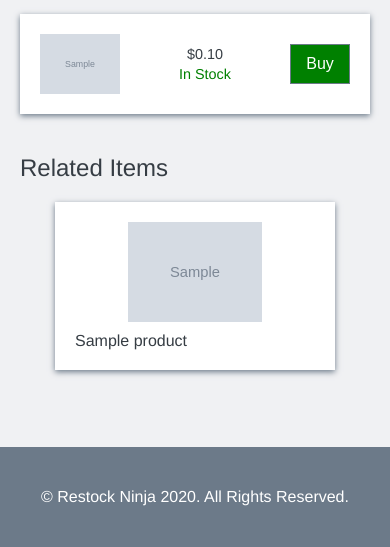
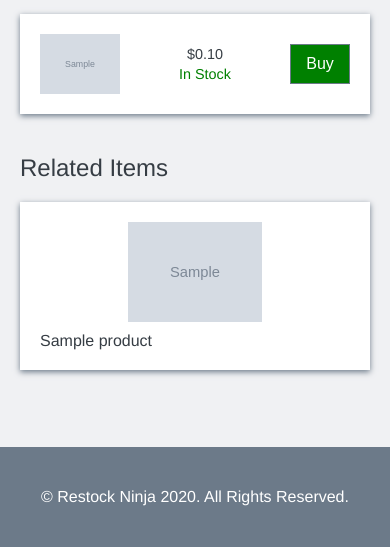
Before and after one commit to kenbrichford/restockninja, a Django app: template products/templates/products/product_detail.html in a window 390 px wide. Shown: the part 297-844 px from the top of the page. Run offline with Django 3.2, Linux system fonts and the light colour scheme; the template is opened without the code that fills it: values that come from a table or form of the project are taken from there, others are empty; tables that the repository leaves empty hold one stand-in row (values such as "Sample post"); grey boxes marked "Sample" are stand-in pictures; some libraries are stand-ins or nearby versions.

Commit message:
Reorganize media queries and add correct width and height of cards

```diff
--- a/restockninja/static/css/style.css
+++ b/restockninja/static/css/style.css
@@ -79,27 +79,6 @@ a {
     border-left: none;
 }
 
-@media screen and (max-width: 600px) {
-    .menu-button {
-        display: inline-block;
-        margin-right: 10px;
-    }
-
-    .searchbar {
-        display: none;
-        width: 100%;
-        height: 50px;
-    }
-
-    .searchbar input[type=text] {
-        font-size: 1rem;
-    }
-
-    .searchbar button {
-        font-size: 1rem;
-    }
-}
-
 /* Content */
 .content {
     padding: 50px 20px 20px 20px;
@@ -123,13 +102,14 @@ a {
 .cards {
     display: flex;
     flex-wrap: wrap;
-    justify-content: center;
+    justify-content: flex-start;
     margin: -10px;
 }
 
 .content-card {
     background: white;
-    width: 240px;
+    width: 100%;
+    max-width: 200px;
     margin: 10px;
     padding: 20px;
     box-shadow: 0 2px 6px #6C7A89;
@@ -148,6 +128,12 @@ a {
     max-width: 100%;
 }
 
+.title {
+    height: 3rem;
+    line-height: 1rem;
+    overflow: hidden;
+}
+
 .error-home {
     text-decoration: underline;
 }
@@ -162,3 +148,30 @@ footer {
     background-color: #6C7A89;
     color: white;
 }
+
+@media screen and (max-width: 600px) {
+    /* NavBar */
+    .menu-button {
+        display: inline-block;
+        margin-right: 10px;
+    }
+
+    .searchbar {
+        display: none;
+        width: 100%;
+        height: 50px;
+    }
+
+    .searchbar input[type=text] {
+        font-size: 1rem;
+    }
+
+    .searchbar button {
+        font-size: 1rem;
+    }
+
+    /* Cards */
+    .content-card {
+        max-width: 100%;
+    }
+}
```
